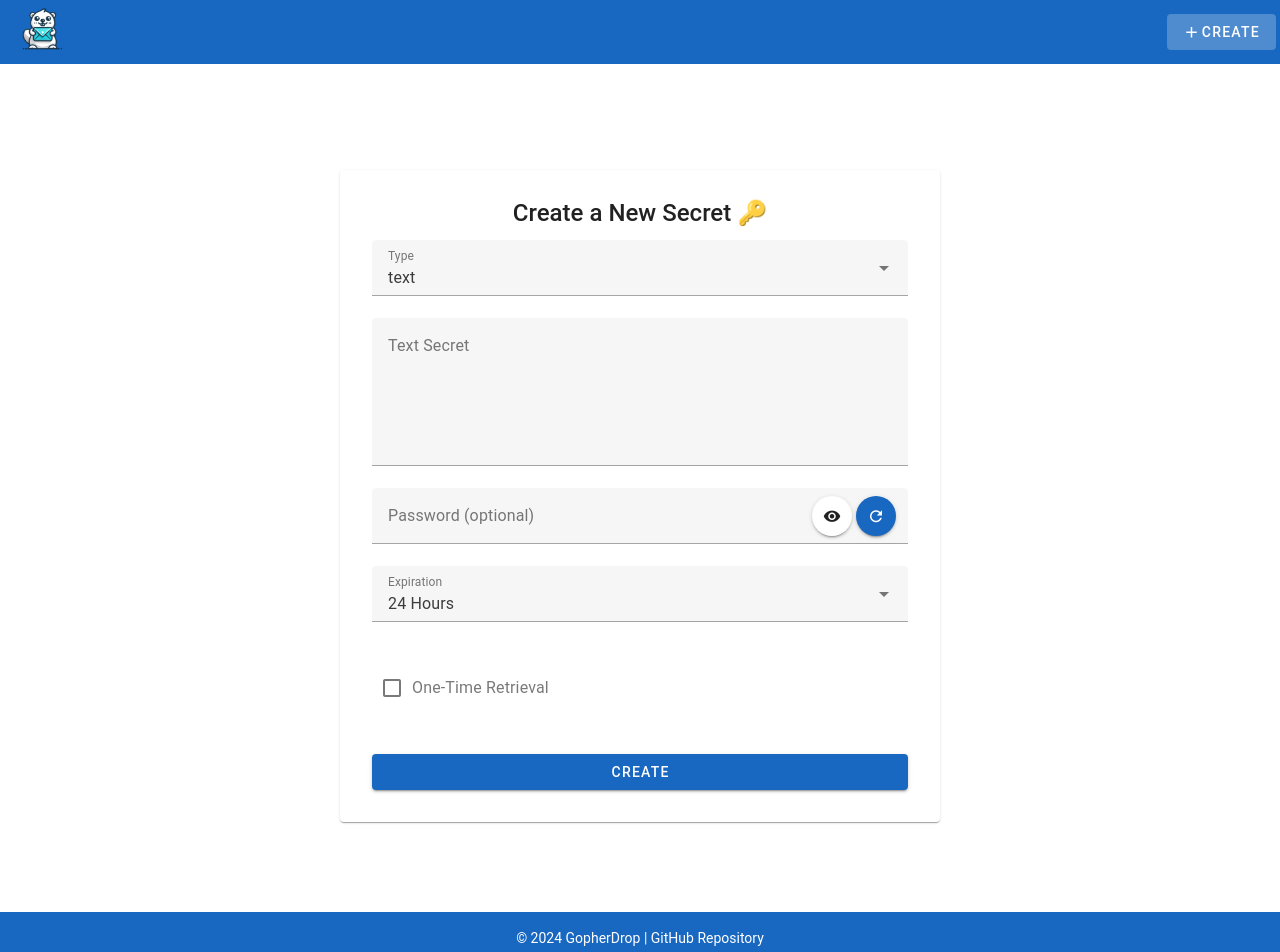
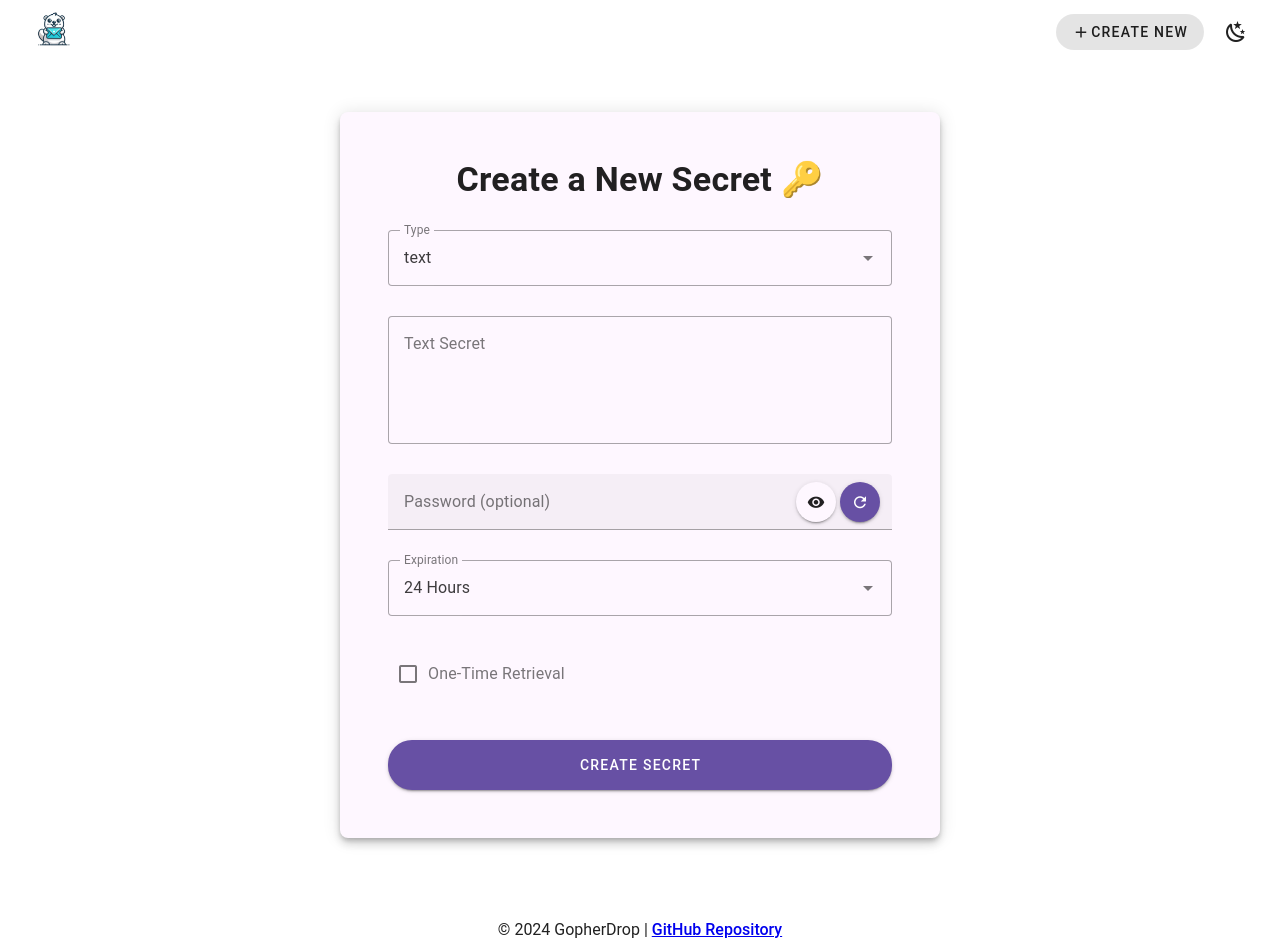
Before and after one commit to kek-Sec/GopherDrop, a Vue app in the folder ui/: page / in a window 1280 px wide. Shown: the top 952 px of the page. Built offline with nearby package versions, Linux system fonts and the light colour scheme; no server answers.

Commit message:
Feat: enhance UI components with improved styling and theme support

```diff
--- a/ui/src/App.vue
+++ b/ui/src/App.vue
@@ -2,31 +2,37 @@
   <v-app>
     <v-main class="d-flex flex-column">
       <v-container fluid class="pa-0 flex-grow-1">
-        <v-toolbar color="primary" dark flat>
+        <v-app-bar color="transparent" flat class="px-4">
           <v-toolbar-title>
             <router-link to="/" class="logo-link animate__animated animate__pulse" @click="requestFormReset">
-              <img src="./assets/Images/logo.png" alt="Logo" height="50" />
+              <img src="./assets/Images/logo.png" alt="Logo" height="40" />
             </router-link>
           </v-toolbar-title>
           <v-spacer></v-spacer>
-          <v-btn to="/" text class="animate__animated animate__fadeIn" @click="requestFormReset">
-            <v-icon left>mdi-plus</v-icon> Create
+          <v-btn to="/" text class="animate__animated animate__fadeIn" @click="requestFormReset" rounded>
+            <v-icon left>mdi-plus</v-icon> Create New
           </v-btn>
-        </v-toolbar>
+          <v-tooltip :text="isDarkMode ? 'Switch to Light Mode' : 'Switch to Dark Mode'">
+            <template v-slot:activator="{ props }">
+              <v-btn v-bind="props" icon @click="toggleTheme" class="ml-2">
+                <v-icon>{{ isDarkMode ? 'mdi-weather-sunny' : 'mdi-weather-night' }}</v-icon>
+              </v-btn>
+            </template>
+          </v-tooltip>
+        </v-app-bar>
 
         <v-container class="mt-4">
           <router-view />
         </v-container>
       </v-container>
 
-      <v-footer color="primary" dark class="justify-center">
+      <v-footer color="transparent" class="justify-center mt-8 pa-4">
         <span>
           © {{ new Date().getFullYear() }} GopherDrop |
           <a
             href="https://github.com/kek-Sec/gopherdrop"
             target="_blank"
             rel="noopener noreferrer"
-            class="text-white"
           >
             GitHub Repository
           </a>
@@ -41,7 +47,27 @@
  * The root component of the application.
  * Provides a header, navigation, and footer.
  */
+import { ref, onMounted, computed } from 'vue';
 import { formStore } from './stores/formStore.js';
+import { useTheme } from 'vuetify';
+
+const themeInstance = useTheme();
+const isDarkMode = computed(() => themeInstance.global.current.value.dark);
+
+// On component mount, check localStorage for a saved theme
+onMounted(() => {
+  const savedTheme = localStorage.getItem('theme');
+  if (savedTheme) {
+    themeInstance.global.name.value = savedTheme;
+  }
+});
+
+function toggleTheme() {
+  const newTheme = isDarkMode.value ? 'customLightTheme' : 'customDarkTheme';
+  themeInstance.global.name.value = newTheme;
+  // Save the new theme preference to localStorage
+  localStorage.setItem('theme', newTheme);
+}
 
 /**
  * Triggers the form reset via the store.
@@ -53,30 +79,14 @@ function requestFormReset() {
 </script>
 
 <style scoped>
-.v-toolbar {
-  width: 100%;
-  margin: 0;
-}
-
-.v-footer {
-  width: 100%;
-  padding: 16px;
-  font-size: 14px;
-  text-align: center;
-}
-
 .v-footer a {
-  text-decoration: none;
-  color: inherit;
-}
-
-.v-footer a:hover {
-  text-decoration: underline;
+  font-weight: 500;
 }
 
 .logo-link {
   display: inline-block;
   text-decoration: none;
+  vertical-align: middle;
 }
 
 .v-main {
--- a/ui/src/assets/style.css
+++ b/ui/src/assets/style.css
@@ -1,16 +1,30 @@
 /**
  * Global styles for responsive and clean layout.
  */
+@import url('https://fonts.googleapis.com/css2?family=Inter:wght@400;500;700&display=swap');
+
 html, body {
     margin: 0;
     padding: 0;
-    font-family: Arial, sans-serif;
+    font-family: 'Inter', Arial, sans-serif;
     color: #333;
+    background: #f4f4f9; /* Fallback background */
 }
 
+/* Add a subtle gradient background */
+body {
+    background: linear-gradient(180deg, rgba(232,222,248,0.3) 0%, rgba(255,255,255,1) 30%);
+}
+
+.v-application {
+    background: transparent !important;
+}
+
+
 a {
-    color: #007bff;
+    color: #6750A4; /* Using the new primary color */
     text-decoration: none;
+    transition: color 0.3s ease;
 }
 
 a:hover {
@@ -19,6 +33,6 @@
 
 @media (max-width: 600px) {
     main, header {
-      padding: 1rem;
+      padding: 0.5rem;
     }
 }
--- a/ui/src/components/SecretDisplay.vue
+++ b/ui/src/components/SecretDisplay.vue
@@ -1,16 +1,16 @@
 <template>
   <div>
-    <v-alert v-if="textContent" type="info" class="mb-4">
+    <v-alert v-if="textContent" type="info" class="mb-4 text-left" variant="tonal">
       {{ textContent }}
     </v-alert>
 
     <div v-if="file">
-      <v-btn color="primary" @click="download" block>
+      <v-btn color="primary" @click="download" block x-large height="50" rounded>
         <v-icon left>mdi-download</v-icon> Download File
       </v-btn>
     </div>
 
-    <v-btn v-if="textContent" color="primary" @click="copy" block class="mt-4">
+    <v-btn v-if="textContent" color="primary" @click="copy" block x-large height="50" rounded class="mt-4">
       <v-icon left>mdi-content-copy</v-icon> Copy Secret
     </v-btn>
 
--- a/ui/src/main.js
+++ b/ui/src/main.js
@@ -11,8 +11,45 @@ import 'vuetify/styles'
 import { createVuetify } from 'vuetify'
 import '@mdi/font/css/materialdesignicons.css'
 
+// Create a custom light theme
+const customLightTheme = {
+  dark: false,
+  colors: {
+    primary: '#6750A4', // A modern purple
+    secondary: '#E8DEF8', // A light, complementary purple
+    background: '#FFFFFF',
+    surface: '#FEF7FF', // Off-white for cards and surfaces
+    info: '#6750A4', // Using primary color for info state for consistency
+    error: '#B3261E',
+    success: '#4CAF50',
+    warning: '#FB8C00',
+  }
+};
+
+// Create a custom dark theme
+const customDarkTheme = {
+  dark: true,
+  colors: {
+    primary: '#D0BCFF', // A lighter purple for dark mode contrast
+    secondary: '#4A4458',
+    background: '#141218',
+    surface: '#262329',
+    info: '#D0BCFF', // Lighter purple for info state
+    error: '#F2B8B5',
+    success: '#B7F3B9',
+    warning: '#FFD6A8',
+  }
+}
+
 // Create Vuetify instance
 const vuetify = createVuetify({
+  theme: {
+    defaultTheme: 'customLightTheme',
+    themes: {
+      customLightTheme,
+      customDarkTheme
+    },
+  },
   icons: {
     defaultSet: 'mdi',
   },
--- a/ui/src/pages/Create.vue
+++ b/ui/src/pages/Create.vue
@@ -1,7 +1,7 @@
 <template>
   <v-container class="d-flex justify-center align-center fill-height">
-    <v-card class="pa-4 animate__animated animate__fadeIn" max-width="600" outlined>
-      <v-card-title class="text-h5 text-center">Create a New Secret 🔑</v-card-title>
+    <v-card class="pa-4 pa-md-8 animate__animated animate__fadeIn" max-width="600" elevation="6" rounded="lg">
+      <v-card-title class="text-h5 text-md-h4 font-weight-bold text-center mb-4">Create a New Secret 🔑</v-card-title>
       <v-card-text>
         <v-form @submit.prevent="handleSubmit">
           <v-select
@@ -9,6 +9,8 @@
             v-model="type"
             :items="['text', 'file']"
             required
+            variant="outlined"
+            class="mb-2"
           ></v-select>
 
           <v-textarea
@@ -16,6 +18,8 @@
             label="Text Secret"
             v-model="textSecret"
             required
+            variant="outlined"
+            rows="4"
           ></v-textarea>
 
           <v-file-input
@@ -25,43 +29,49 @@
             v-model="files"
             show-size
             required
+            variant="outlined"
           ></v-file-input>
 
-          <PasswordInput v-model="password" />
+          <PasswordInput v-model="password" class="mt-2" />
 
           <v-select
             label="Expiration"
             v-model="expires"
             :items="expirationOptions"
             required
+            variant="outlined"
+            class="mt-2"
           ></v-select>
 
           <v-checkbox
             v-model="oneTime"
             label="One-Time Retrieval"
-            class="mt-4"
+            color="primary"
+            class="mt-2"
           ></v-checkbox>
 
-          <v-btn type="submit" color="primary" class="mt-4" block>Create</v-btn>
+          <v-btn type="submit" color="primary" class="mt-4" block large rounded x-large height="50">Create Secret</v-btn>
 
-          <v-alert v-if="errorMessage" type="error" class="mt-4 animate__animated animate__bounceIn">
+          <v-alert v-if="errorMessage" type="error" class="mt-4 animate__animated animate__bounceIn" variant="tonal">
             {{ errorMessage }}
           </v-alert>
         </v-form>
 
-        <v-alert v-if="resultHash" type="success" class="mt-4 animate__animated animate__fadeIn">
-          Secret Created! Share this link:<br />
-          <div class="d-flex align-center mt-2">
-            <v-chip class="mr-2">{{ baseUrl }}/view/{{ resultHash }}</v-chip>
+        <v-alert v-if="resultHash" type="success" class="mt-6 animate__animated animate__fadeIn" variant="tonal">
+          <div class="text-h6 mb-2">Secret Created!</div>
+          <p>Share this link to view the secret:</p>
+          <div class="d-flex align-center mt-2 pa-2" style="background-color: rgba(var(--v-theme-on-surface), 0.05); border-radius: 8px;">
+            <span class="mr-2 text-truncate">{{ baseUrl }}/view/{{ resultHash }}</span>
+            <v-spacer></v-spacer>
             <v-tooltip text="Copy Link to Clipboard">
-              <template v-slot:activator="{ on, attrs }">
-                <v-btn icon v-bind="attrs" v-on="on" @click="copyLink" color="white">
-                  <v-icon color="black">mdi-content-copy</v-icon>
+              <template v-slot:activator="{ props }">
+                <v-btn icon v-bind="props" @click="copyLink">
+                  <v-icon>mdi-content-copy</v-icon>
                 </v-btn>
               </template>
             </v-tooltip>
           </div>
-          <v-snackbar v-model="snackbar" timeout="2000">
+          <v-snackbar v-model="snackbar" timeout="2000" color="success">
             Link copied to clipboard!
           </v-snackbar>
         </v-alert>
@@ -82,8 +92,8 @@ import { formStore } from '../stores/formStore.js'; // Import the store
 
 const type = ref('text');
 const textSecret = ref('');
-const fileBlob = ref(null); // Will hold the single file for upload
-const files = ref([]); // Will be the model for the v-file-input
+const fileBlob = ref(null);
+const files = ref([]);
 const password = ref('');
 const oneTime = ref(false);
 const expires = ref('24h');
@@ -102,7 +112,6 @@ const expirationOptions = [
   { title: '1 Week', value: '168h' }
 ];
 
-// Watch the file input's model and update the fileBlob we use for the API
 watch(files, (newFiles) => {
   if (Array.isArray(newFiles) && newFiles.length > 0) {
     fileBlob.value = newFiles[0];
@@ -111,11 +120,10 @@ watch(files, (newFiles) => {
   }
 });
 
-// The new function to reset all form fields to their default state
 function resetForm() {
   type.value = 'text';
   textSecret.value = '';
-  files.value = []; // This clears the v-file-input
+  files.value = [];
   password.value = '';
   oneTime.value = false;
   expires.value = '24h';
@@ -124,7 +132,6 @@ function resetForm() {
   loading.value = false;
 }
 
-// Watch the counter in the store. When it changes, reset the form.
 watch(() => formStore.resetCounter, () => {
   resetForm();
 });
@@ -180,7 +187,7 @@ function copyLink() {
 
 <style scoped>
 .v-container {
-  min-height: 100vh;
+  min-height: 85vh;
 }
 
 .v-card {
--- a/ui/src/pages/Error404.vue
+++ b/ui/src/pages/Error404.vue
@@ -1,12 +1,12 @@
 <template>
   <v-container class="d-flex flex-column align-center justify-center fill-height text-center">
-    <v-card class="pa-6" elevation="4" max-width="500">
+    <v-card class="pa-6 pa-md-10" elevation="6" max-width="500" rounded="lg">
       <v-icon size="80" color="warning">mdi-alert-circle-outline</v-icon>
       <h1 class="text-h4 mt-4 font-weight-bold">404 - Page Not Found</h1>
       <p class="mt-2 mb-6 text-body-1">
         Sorry, the page you are looking for does not exist or has been moved.
       </p>
-      <v-btn to="/" color="primary" large>
+      <v-btn to="/" color="primary" large rounded>
         <v-icon left>mdi-home</v-icon>
         Go Home
       </v-btn>
--- a/ui/src/pages/ErrorGeneral.vue
+++ b/ui/src/pages/ErrorGeneral.vue
@@ -1,12 +1,12 @@
 <template>
   <v-container class="d-flex flex-column align-center justify-center fill-height text-center">
-    <v-card class="pa-6" elevation="4" max-width="500">
+    <v-card class="pa-6 pa-md-10" elevation="6" max-width="500" rounded="lg">
       <v-icon size="80" color="error">mdi-close-octagon-outline</v-icon>
       <h1 class="text-h4 mt-4 font-weight-bold">Oops! Something Went Wrong</h1>
       <p class="mt-2 mb-6 text-body-1">
         An unexpected error occurred. Please try again later.
       </p>
-      <v-btn to="/" color="primary" large>
+      <v-btn to="/" color="primary" large rounded>
         <v-icon left>mdi-home</v-icon>
         Go Back Home
       </v-btn>
--- a/ui/src/pages/View.vue
+++ b/ui/src/pages/View.vue
@@ -1,13 +1,13 @@
 <template>
   <v-container class="d-flex justify-center align-center fill-height">
-    <v-card class="pa-4 animate__animated animate__fadeIn" max-width="600" outlined>
-      <v-card-title class="text-h5 text-center">View Secret</v-card-title>
+    <v-card class="pa-4 pa-md-8 animate__animated animate__fadeIn" max-width="600" elevation="6" rounded="lg">
+      <v-card-title class="text-h5 text-md-h4 font-weight-bold text-center mb-4">View Secret 🔒</v-card-title>
       <v-card-text>
-        <v-alert v-if="errorMessage" type="error" class="mb-4">
+        <v-alert v-if="errorMessage" type="error" class="mb-4" variant="tonal">
           {{ errorMessage }}
         </v-alert>
 
-        <v-alert v-if="notFound" type="error" class="mb-4">
+        <v-alert v-if="notFound" type="error" class="mb-4" variant="tonal">
           Secret not found or has expired.
         </v-alert>
 
@@ -17,12 +17,13 @@
             label="Password"
             v-model="password"
             type="password"
-            prepend-icon="mdi-lock"
+            prepend-inner-icon="mdi-lock"
             required
+            variant="outlined"
             class="animate__animated animate__fadeIn"
           ></v-text-field>
 
-          <v-btn type="submit" color="primary" class="animate__animated animate__fadeIn" block>Load Secret</v-btn>
+          <v-btn type="submit" color="primary" class="animate__animated animate__fadeIn mt-4" block x-large height="50" rounded>Load Secret</v-btn>
         </v-form>
 
         <SecretDisplay
@@ -94,7 +95,7 @@ onMounted(async () => {
 
 <style scoped>
 .v-container {
-  min-height: 100vh;
+  min-height: 85vh;
 }
 
 .v-card {
```
Lines whose indentation alone changed are shown as unchanged.
